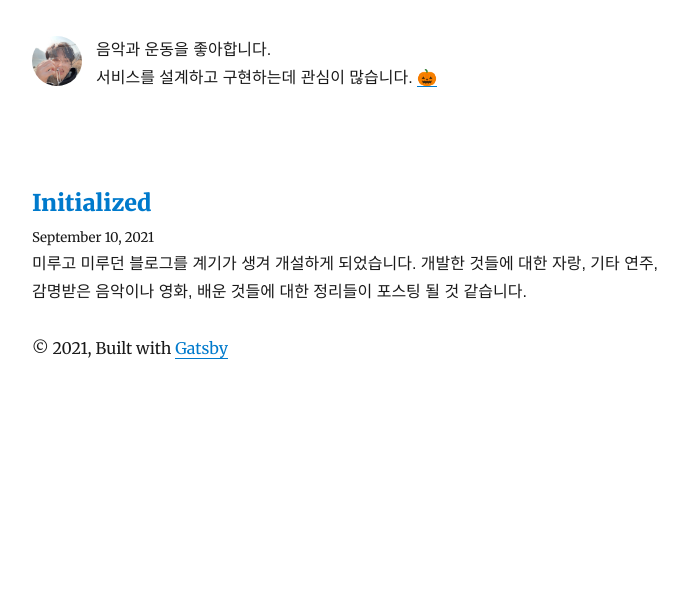
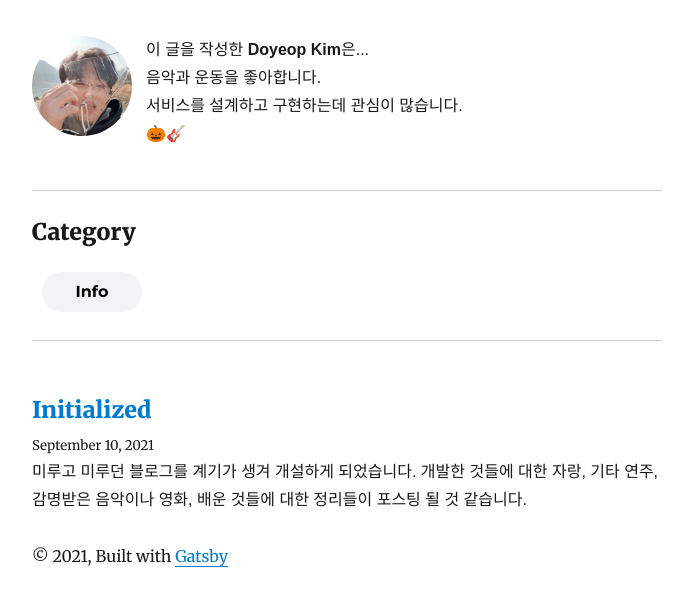
Before and after one commit to DYGames/dygames.github.io, a Gatsby site: page / in a window 1280 px wide. Shown: the part 118-724 px from the top of the page, without its empty margins (293-981 px from the left). Built offline with nearby package versions, Linux system fonts and the light colour scheme; Gatsby itself is replaced by a stand-in of ours; some packages are replaced by stand-ins of ours; a web font is replaced by a local one.

Commit message:
add Category

```diff
--- a/gatsby-config.js
+++ b/gatsby-config.js
@@ -6,7 +6,6 @@ module.exports = {
     siteUrl: `https://dygames.github.io/`,
     social: {
       instagram: `dygames37`,
-      twitter: ``,
     },
   },
   plugins: [
@@ -110,6 +109,7 @@ module.exports = {
                     frontmatter {
                       title
                       date
+                      category
                     }
                     html
                   }
--- a/src/components/Bio.js
+++ b/src/components/Bio.js
@@ -14,7 +14,7 @@ function Bio() {
           <div
             style={{
               display: `flex`,
-              marginBottom: rhythm(2.5),
+              marginBottom: rhythm(0.5),
             }}
           >
             <Image
@@ -23,16 +23,16 @@ function Bio() {
               style={{
                 marginRight: rhythm(1 / 2),
                 marginBottom: 0,
-                width: '50px',
-                height: '50px',
+                width: '100px',
+                height: '100px',
                 objectFit: 'cover',
                 borderRadius: `100%`,
               }}
             />
             <p style={{fontFamily: '\'IBM Plex Sans KR\', sans-serif'}}>
-              음악과 운동을 좋아합니다.<br/>서비스를 설계하고 구현하는데 관심이 많습니다.
-              {' '}
-              <a href={`https://instagram.com/${social.twitter}`}>🎃</a>
+              이 글을 작성한 <b>{author}</b>은...<br/>음악과 운동을 좋아합니다.<br/>서비스를 설계하고 구현하는데 관심이 많습니다.<br/>
+              <a style={{ boxShadow: "0 0 0 0" }} href={`https://instagram.com/${social.instagram}`}>🎃</a>
+              <a style={{ boxShadow: "0 0 0 0" }} href={`https://www.youtube.com/channel/UC-qJ9aVGyR909i67bf_0jAQ`}>🎸</a>
             </p>
           </div>
         )
@@ -54,7 +54,7 @@ const bioQuery = graphql`
       siteMetadata {
         author
         social {
-          twitter
+          instagram
         }
       }
     }
--- a/src/pages/index.js
+++ b/src/pages/index.js
@@ -11,6 +11,7 @@ class BlogIndex extends React.Component {
     const { data } = this.props
     const siteTitle = data.site.siteMetadata.title
     const posts = data.allMdx.edges
+    const categories = posts.map(post => post.node.frontmatter.category)
 
     return (
       <Layout location={this.props.location} title={siteTitle}>
@@ -19,6 +20,39 @@ class BlogIndex extends React.Component {
           keywords={[`blog`, `gatsby`, `javascript`, `react`]}
         />
         <Bio />
+        <hr
+          style={{
+            marginBottom: rhythm(1),
+          }}
+        />
+        <h3 style={{ margin: "0px" }}>Category</h3><br/>
+        <ul style={{ listStyle: "none" }}>
+          {categories.filter((item, index) => categories.indexOf(item) === index).map(( category ) => {
+            console.log(category)
+              return (<li key={category} style={{ display: "inline-block", margin: "0 10px 0 10px"}}>
+                <Link style={{ boxShadow: "0 0 0 0" }} to={`/categories/${category}/`}>
+                  <div style={{ backgroundColor: "rgba(241, 243, 244, 1)",
+                                border: "0px solid black",
+                                color: "black",
+                                fontFamily: "Montserrat,Georgia,sans-serif",
+                                borderRadius: "500px",
+                                fontSize: "inherit",
+                                height: "40px",
+                                lineHeight: "40px",
+                                outline: "none",
+                                position: "relative",
+                                textAlign: "center",
+                                width: "100px"}}>
+                <b>{category}</b></div>
+                </Link>
+              </li>
+            )})}
+        </ul>
+        <hr
+          style={{
+            marginBottom: rhythm(1),
+          }}
+        />
         {posts.map(({ node }) => {
           const title = node.frontmatter.title || node.fields.slug
           return (
@@ -61,6 +95,7 @@ export const pageQuery = graphql`
           frontmatter {
             date(formatString: "MMMM DD, YYYY")
             title
+            category
           }
         }
       }
--- a/src/templates/blog-post.js
+++ b/src/templates/blog-post.js
@@ -6,6 +6,7 @@ import Bio from '../components/Bio'
 import Layout from '../components/Layout'
 import SEO from '../components/seo'
 import { rhythm, scale } from '../utils/typography'
+import Comments from '../components/Comments'
 
 class BlogPostTemplate extends React.Component {
   render() {
@@ -29,6 +30,7 @@ class BlogPostTemplate extends React.Component {
           {post.frontmatter.date}
         </p>
         <div style={{fontFamily: '\'IBM Plex Sans KR\', sans-serif'}}><MDXRenderer>{post.body}</MDXRenderer></div>
+        <Comments repo="DYGames/dygames.github.io-comments" theme="github-light" />
         <hr
           style={{
             marginBottom: rhythm(1),
```
Also changed, not shown: src/components/Comments.js (added, +22 -0 lines).
